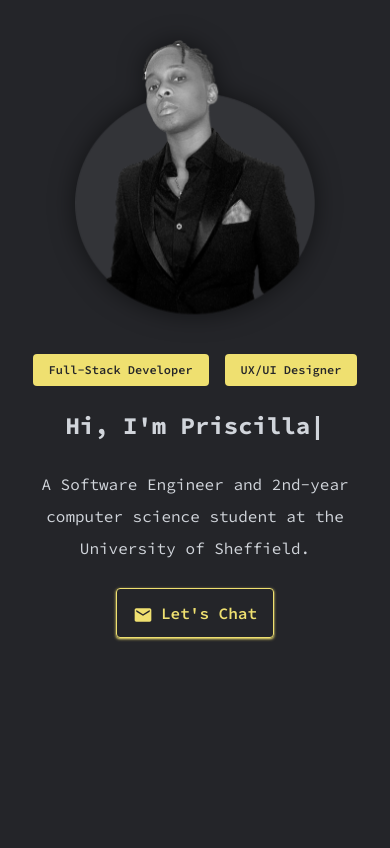
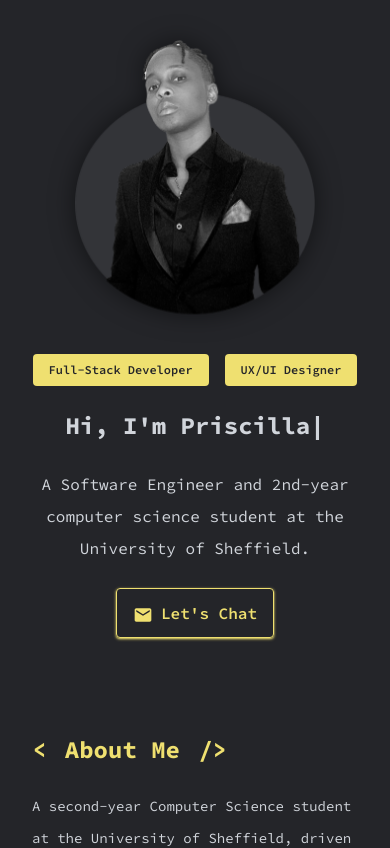
Before and after one commit to priscilla-e/my-portfolio, a React (Vite) app: page /#hero in a window 390 px wide. Shown: the top 848 px of the page. Built offline with nearby package versions, Linux system fonts and the light colour scheme.

Commit message:
Fix mobile styling issues

```diff
--- a/src/components/hero/Hero.jsx
+++ b/src/components/hero/Hero.jsx
@@ -6,7 +6,7 @@ export default function Hero() {
     return (
         <section id="hero">
             <div
-                className='container mx-auto flex flex-col items-center h-screen my-10 md:h-[90vh] md:flex-row-reverse md:justify-between'>
+                className='container mx-auto flex flex-col items-center  mt-10 mb-24 md:h-[90vh] md:flex-row-reverse md:justify-between'>
                 {/*image*/}
                 <img src={HeroImage} alt="Priscilla Emasoga" className="shadow-filter w-1/2 min-w-60 md:min-w-80 max-w-lg"
                      data-aos="fade-left"/>
@@ -41,7 +41,7 @@ export default function Hero() {
                        // data-aos-duration="1600"
                     >
                         <MdEmail size='20' className='inline mr-2'/>
-                        Let's Chat
+                        Let&#39;s Chat
                     </a>
                 </div>
             </div>
```
